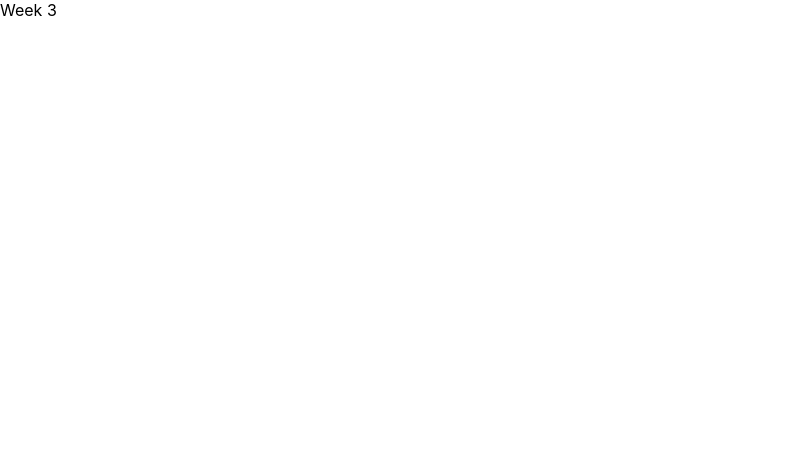
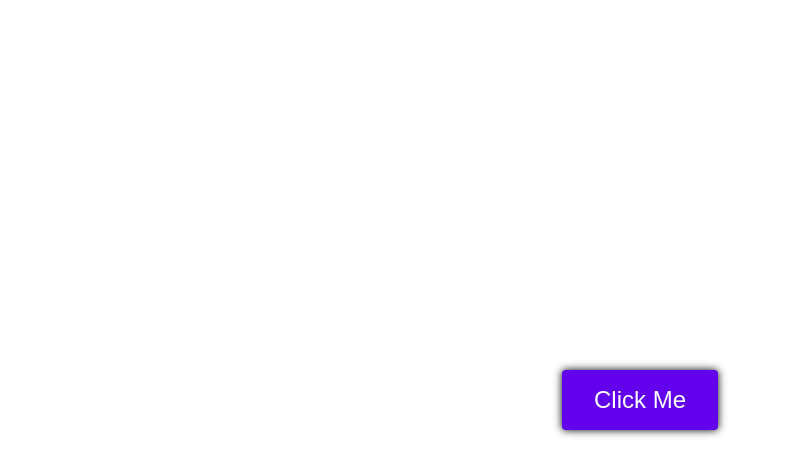
Before and after one commit to xspize/interaction-design, a React (Create React App) app: page /Week-3 in a window 1280 px wide. Shown: the top 476 px of the page, without its empty margins (0-787 px from the left). Built offline with nearby package versions, Linux system fonts and the light colour scheme.

Commit message:
updated week 3

```diff
--- a/src/components/Week3/Index.js
+++ b/src/components/Week3/Index.js
@@ -1,9 +1,39 @@
+import React from "react";
+import styled from "styled-components";
 
+const StyledWrapper = styled.div`
+    width: 100vw;
+    height: 100vh;
+    display: flex;
+    justify-content: center;
+    align-items: center;
+`;
 
-const Week3 = () => (
-        <div>
-            Week 3
-        </div>
-);
+const StyledButton = styled.button`
+    color: #fff;
+    background-color: ${(props) => props.color};
+    padding: 1rem 2rem;
+    font-size: 1.5rem;
+    border: 0;
+    border-radius: 0.25rem;
+    box-shadow: 0 0 0.5rem rgba(0,0,0.3);
+    cursor: pointer;
+    margin: 2%;
+
+`;
+
+const Button = (props) => {
+
+    return <StyledButton color= "#6200ee"> Click Me </StyledButton>
+}
+
+const Week3 = () => {
+    return (
+    <StyledWrapper>
+
+        <Button />
+
+    </StyledWrapper>)
+};
 
 export default Week3;
```
